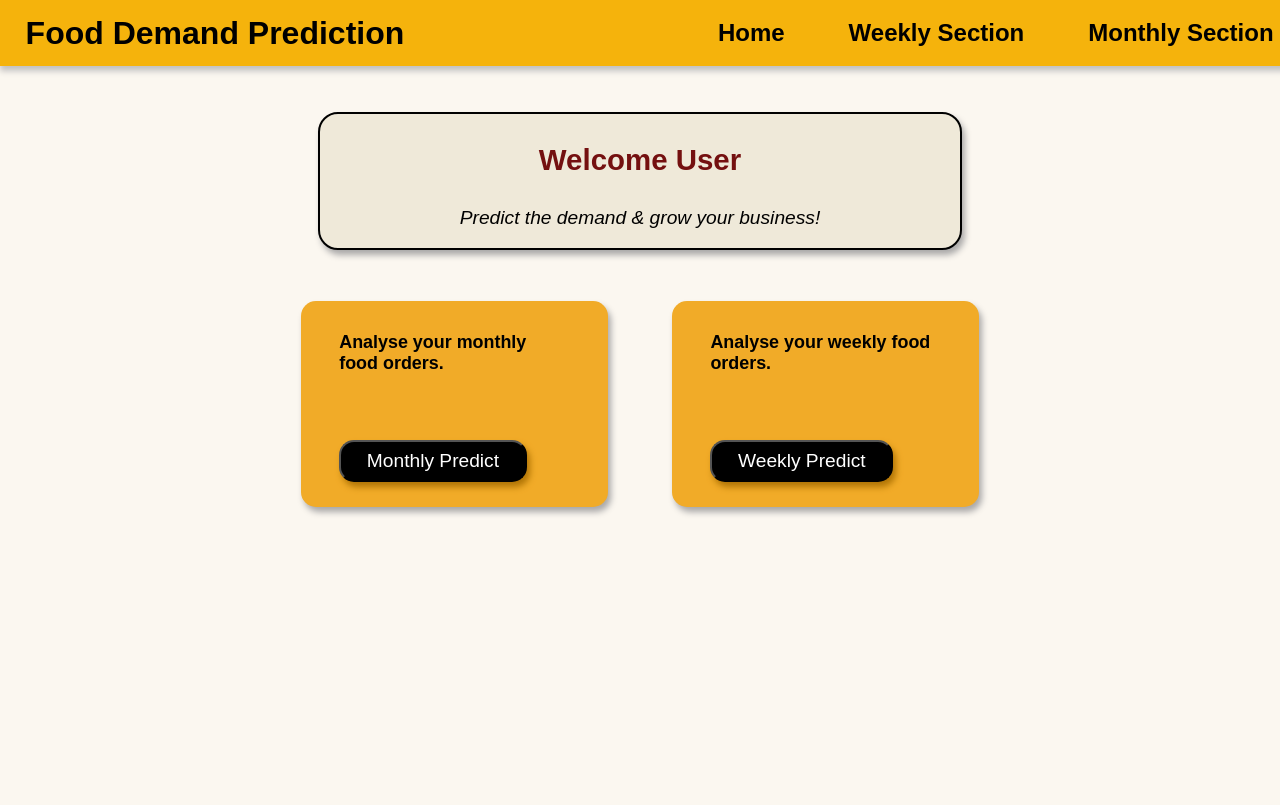
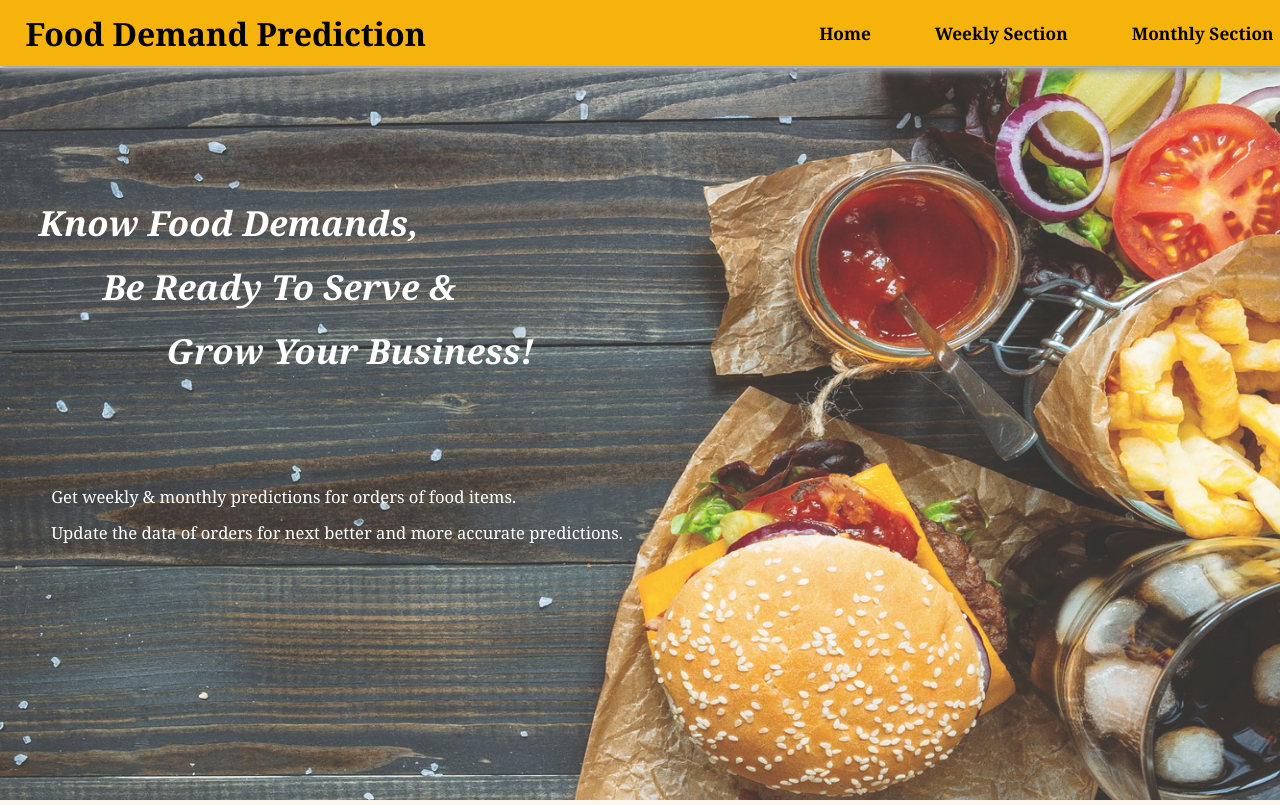
Before and after one commit to divyakekade/Food-Demand-Prediction, a Flask app: page / in a window 1280 px wide. Before the commit the page ends 515 px from the top, so only its background shows below. Run offline with Flask 3, Linux system fonts and the light colour scheme; parts of the project's set-up code (start-up, migrations or seed data) failed here and were passed over.

Commit message:
home page and other designs

```diff
--- a/app.py
+++ b/app.py
@@ -1,3 +1,4 @@
+import os
 from flask import Flask,request, url_for, redirect, render_template
 import pickle
 import numpy as np
@@ -10,12 +11,16 @@ import pickle
 import csv
 app = Flask(__name__)
 
+IMG_FOLDER = os.path.join('static', 'images')
+app.config['UPLOAD_FOLDER'] = IMG_FOLDER
+
 model_weekly=pickle.load(open('./weekly_model.pkl','rb'))
 model_monthly=pickle.load(open('./model_monthly.pkl','rb'))
 
 @app.route('/')
 def home():
-    return render_template("home.html")
+    Home_Image = os.path.join(app.config['UPLOAD_FOLDER'], 'food.jpg')
+    return render_template("home.html", image=Home_Image)
 
 @app.route('/weekly-section')
 def weeklySection():
--- a/static/css/app.css
+++ b/static/css/app.css
@@ -1,7 +1,7 @@
 body {
     margin: 0;
     padding: 0;
-    font-family: sans-serif;
+    font-family: Georgia;
 }
 .navbar {
     background-color: #f5b30c;
@@ -9,11 +9,12 @@ body {
     top: 0;
     width: 100%;
     height: 66px;
-    box-shadow: 0px 5px 6px rgb(194, 193, 193);
+    box-shadow: 0px 5px 7px rgb(160, 160, 160);
     display: flex;
     justify-content: space-between;
     align-items: center;
     padding: 0px 2vw;
+    z-index: 1;
 }
 .navbar-buttons {
     display: flex;
@@ -25,6 +26,7 @@ a {
 }
 .nav-button {
     margin: 0px 2.5vw;
+    font-size: 0.9vw;
 }
 .nav-button:active {
     color: aliceblue;
@@ -34,7 +36,12 @@ a {
     display: flex;
     flex-direction: column;
     align-items: center;
-    margin-top: 16vh;
+    margin-top: 66px;
+    height: calc(100vh - 22vh);
+    padding-top: 14vh;
+    background-image: url(../images/output-onlinepngtools.png);
+    background-repeat: no-repeat;
+    background-size: cover;
 }
 .section-heading-text {
     display: flex;
@@ -45,7 +52,7 @@ a {
     border-radius: 20px;
     background-color: rgb(239, 233, 217);
     width: 46vw;
-    box-shadow: 3px 5px 8px rgb(224, 211, 193);
+    box-shadow: 3px 5px 8px rgb(178, 178, 178);
     padding: 2vh 0px;
 }
 .section-welcome-text {
@@ -61,9 +68,14 @@ a {
     margin: 0px;
     margin-top:2vh;
 }
+.center-heading{
+    font-size: 2vw;
+    font-weight: bold;
+    font-style: italic;
+
+}
 .section-buttons-outer-div {
     display: flex;
-    margin-top: 4vh;
 }
 .section-button-div {
     background-color: #f5b30c;
@@ -93,82 +105,75 @@ a {
     cursor: pointer;
 }
 .outer-div {
-    margin-top: 12vh;
     display: flex;
     flex-direction: column;
     align-items: center;
+    margin-top: 66px;
+    height: calc(100vh - 11vh);
+    padding-top: 3vh;
+    background-image: url(../images/back-image.png);
+    background-repeat: no-repeat;
+    background-size: cover;
 }
 .home-outer-div {
-    margin: 10vh;
+    margin-top: 68px;
     display: flex;
     flex-direction: column;
-    /* margin-left: auto;
-margin-right: auto; */
 }
-.home-heading-div {
-    width: 50vw;
-    margin-left: auto;
-    margin-right: auto;
-    background-color: rgb(239, 233, 217);
-    text-align: center;
-    margin-top: 4vh;
-    border: 2px solid black;
-    border-radius: 20px;
-    box-shadow: 3px 5px 6px rgb(169, 168, 168);
+.image-div{
+    width: 100%;
+    height: calc(100vh - 8.5vh);
+    position: relative;
 }
-.home-heading {
-    font-size: 2.3vw;
-    color: rgb(116, 16, 16);
+.image{
+    opacity: 0.8;
+}
+.image-heading{
+    position: absolute;
+    color: white;
+    font-size: 2.7vw;
+    font-style: italic;
     font-weight: bold;
 }
-.home-subheading {
-    font-size: 1.5vw;
-    font-style: italic;
+.image-heading1{
+    top: 12vh;
+    left: 3vw;
 }
-.home-options {
-    display: flex;
-    padding: 4vw;
-    margin-left: auto;
-    margin-right: auto;
+.image-heading2{
+    top: 20vh;
+    left: 8vw;
 }
-.home-inner-div {
-    width: 18vw;
-    background-color: rgb(241, 171, 40);
-    margin: 0px 2.5vw;
-    padding: 1vw 3vw 2vw 3vw;
-    box-shadow: 3px 5px 6px rgb(169, 168, 168);
-    border-radius: 15px;
-    display: flex;
-    justify-content: center;
-    flex-direction: column;
+.image-heading3{
+    top: 28vh;
+    left: 13vw;
 }
-.home-button {
-    background-color: black;
+.image-subheading{
+    position: absolute;
+    font-size: 1.3vw;
     color: white;
-    font-size: 1.5vw;
-    border-radius: 15px;
-    box-shadow: 3px 5px 6px rgb(177, 117, 6);
-    cursor: pointer;
-    padding: 1vh 2vw;
-    margin-top: 6vh;
 }
-.home-option-text {
-    font-size: 1.4vw;
-    font-weight: bold
+.image-subheading1{
+    top: 50vh;
+    left: 4vw;
+}
+.image-subheading2{
+    top: 54.5vh;
+    left: 4vw;
 }
 
 .form {
     display: flex;
     flex-direction: column;
-    margin-top: 3vh;
+    margin-top: 1vh;
     /* border: 4px solid rgb(200, 200, 200); */
     width: fit-content;
     border-radius: 10px;
-    background-color: transparent;
+    /* background-color: transparent; */
+    background-color: white;
 }
 .form-header-div {
     padding: 2.5vh 1vw;
-    background-color: #efb461;
+    background-color: #f5b30c;
     border-top-right-radius: 10px;
     border-top-left-radius: 10px;
     box-shadow: 0px 3px 5px rgb(199, 199, 199);
@@ -197,7 +202,7 @@ margin-right: auto; */
     margin: 0.8vh 0px;
 }
 .form-label {
-    color: rgb(133, 132, 132);
+    /* color: rgb(133, 132, 132); */
     font-size: 1.2vw;
 }
 .form-content-field {
@@ -205,7 +210,7 @@ margin-right: auto; */
     outline: none;
     border: 0.1px solid grey;
     border-bottom: 4px solid #f5b30c;
-    background-color: transparent;
+    /* background-color: transparent; */
     height: 6vh;
     font-size: 1.2vw;
     margin: 0.5vh 0px;
--- a/templates/home.html
+++ b/templates/home.html
@@ -1,23 +1,13 @@
 {% extends "base.html"%}
 {% block content%}
 <div class="home-outer-div">
-    <div class="home-heading-div">
-        <p class="home-heading">Welcome User</p>
-        <p class="home-subheading">Predict the demand & grow your business!</p>
-    </div>
-    <div class="home-options">
-        <div class="home-inner-div">
-            <p class="home-option-text">Analyse your monthly food orders.</p>
-            <a href="monthly-section">
-                <button class="home-button">Monthly Predict</button>
-            </a>
-        </div>
-        <div class="home-inner-div">
-            <p class="home-option-text">Analyse your weekly food orders.</p>
-            <a href="weekly-section">
-                <button class="home-button">Weekly Predict</button>
-            </a>
-        </div>
+    <div class="image-div">
+        <img src="{{image}}" height="100%" width="100%" class="image">
+        <p class="image-heading image-heading1">Know Food Demands,</p>
+        <p class="image-heading image-heading2">Be Ready To Serve &</p>
+        <p class="image-heading image-heading3">Grow Your Business!</p>
+        <p class="image-subheading image-subheading1">Get weekly & monthly predictions for orders of food items.</p>
+        <p class="image-subheading image-subheading2">Update the data of orders for next better and more accurate predictions.</p>
     </div>
 </div>
 {% endblock content %}
--- a/templates/monthly-section.html
+++ b/templates/monthly-section.html
@@ -5,6 +5,7 @@
         <p class="section-welcome-text">Welcome User</p>
         <p class="section-tagline">Deal with your monthly food orders & grow your business!</p>
     </div>
+    <p class="center-heading">Monthly Orders</p>
     <div class="section-buttons-outer-div">
         <div class="section-button-div">
             <p class="section-info">Know about the food demands for the month you want and fix your monthly budget.</p>
--- a/templates/weekly-section.html
+++ b/templates/weekly-section.html
@@ -5,6 +5,7 @@
         <p class="section-welcome-text">Welcome User</p>
         <p class="section-tagline">Deal with your weekly food orders & grow your business quickly!</p>
     </div>
+    <p class="center-heading">Weekly Orders</p>
     <div class="section-buttons-outer-div">
         <div class="section-button-div">
             <p class="section-info">Know about the food demands for the week you want and be ready to serve.</p>
```
Also changed, not shown: static/images/bgimage.jpg (added), static/images/food.jpg (added), 2 other files.
